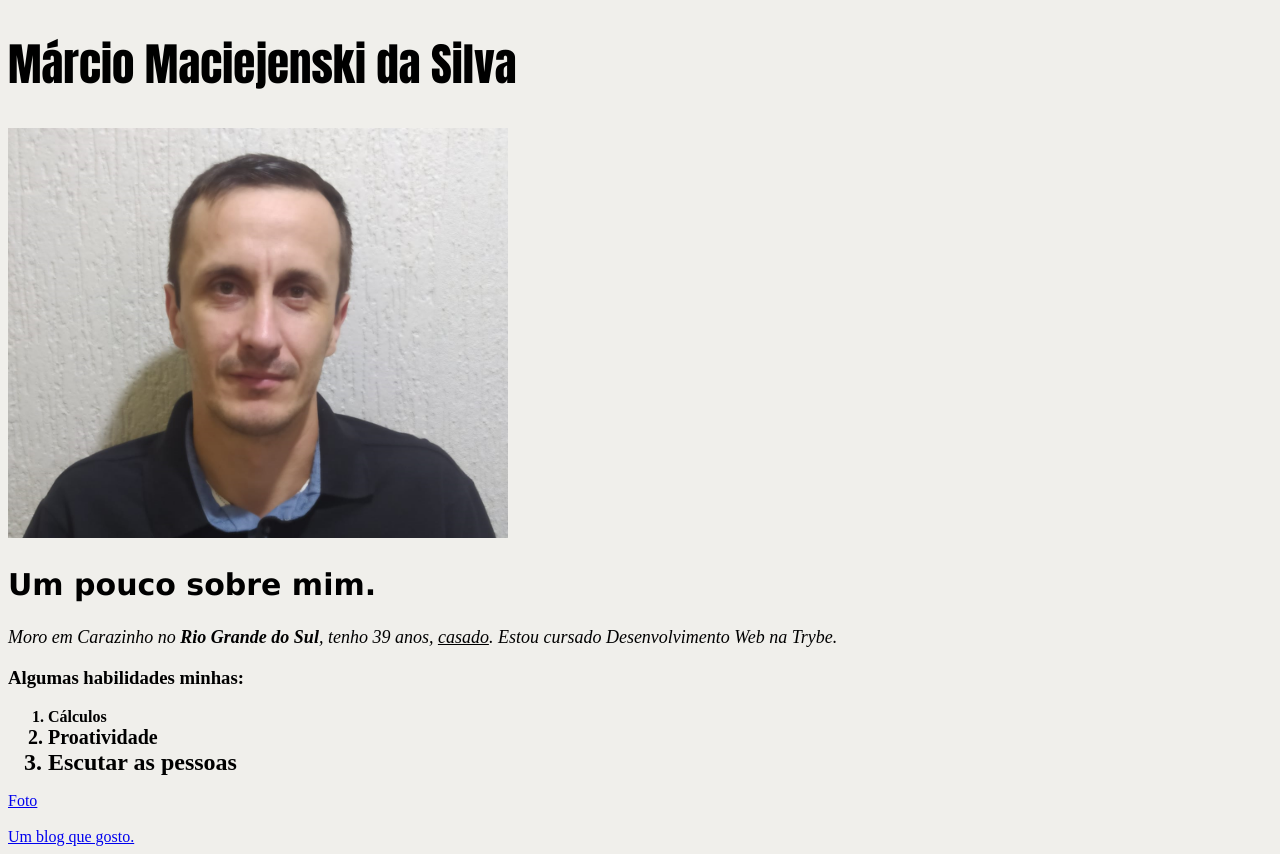
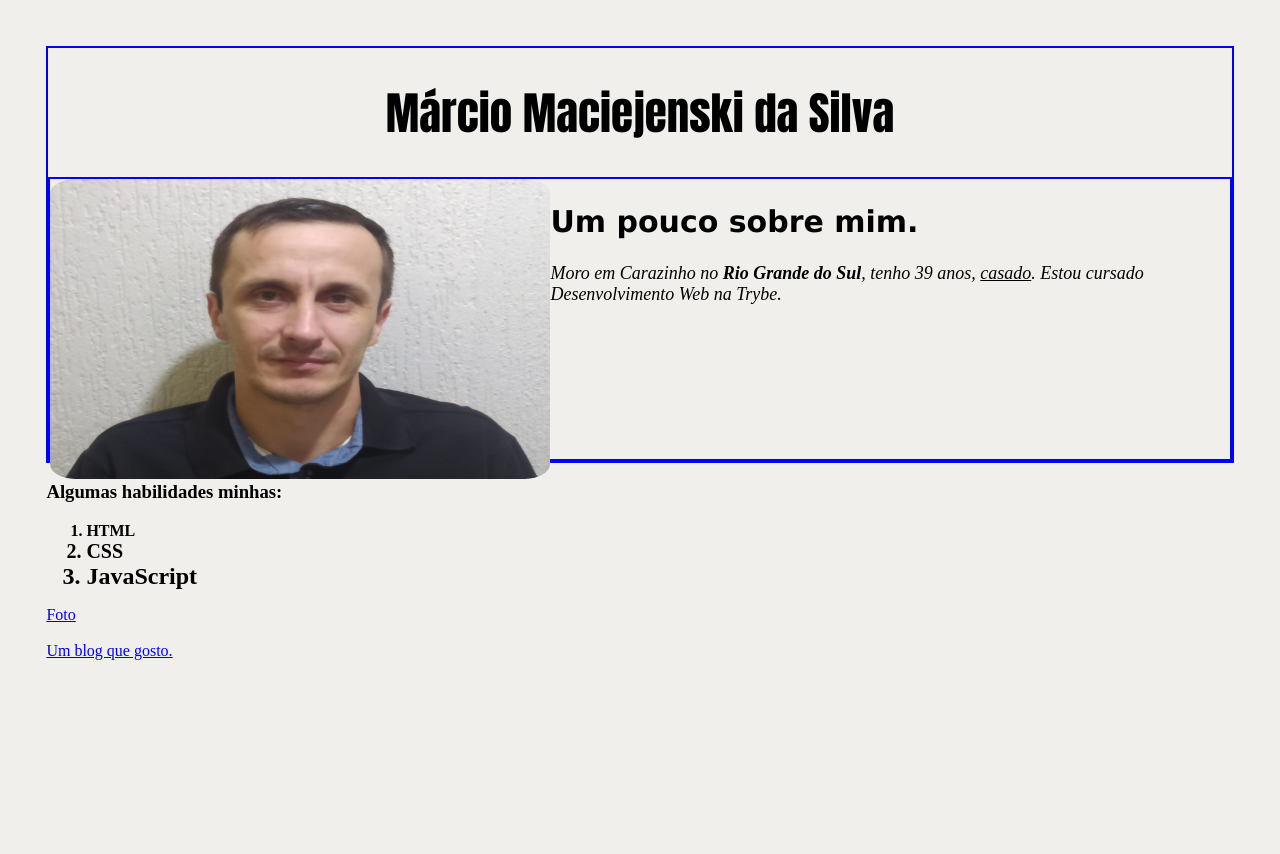
Before and after one commit to MarcioMaciejenski/MarcioMaciejenski.github.io, a plain HTML site: page index.html in a window 1280 px wide. After the commit the page ends 800 px from the top, so only its background shows below. Drawn offline with Linux system fonts and the light colour scheme.

Commit message:
Criado div's para foto e texto ficarem lado a lado, centralizado nome

```diff
--- a/index.html
+++ b/index.html
@@ -10,18 +10,22 @@
 </head>
 
 <body>
+    <div>
         <h1>Márcio Maciejenski da Silva</h1>
+        <div class="div-imagem">
             <img id="foto" src="./IMG-20211220-WA0016.png" alt="Uma foto atualizada de Márcio Maciejenski da Silva"
                 width="500px">
             <h2>Um pouco sobre mim.</h2>
-    <p>Moro em Carazinho no <strong>Rio Grande do Sul</strong>, tenho 39 anos, <u> casado</u>. Estou cursado Desenvolvimento Web na Trybe.
+            <p>Moro em Carazinho no <strong>Rio Grande do Sul</strong>, tenho 39 anos, <u> casado</u>. Estou cursado
+                Desenvolvimento Web na Trybe.
             </p>
-
+        </div>
+    </div>
     <h3>Algumas habilidades minhas:</h3>
     <ol><strong>
-                <li class="habilidade1">Cálculos</li>
-                <li class="habilidade2">Proatividade</li>
-                <li class="habilidade3">Escutar as pessoas</li>
+            <li class="habilidade1">HTML</li>
+            <li class="habilidade2">CSS</li>
+            <li class="habilidade3">JavaScript</li>
         </strong>
     </ol>
 
--- a/style.css
+++ b/style.css
@@ -1,7 +1,13 @@
+body {
+    background-color: #F0EFEB;
+    padding: 3%;
+}
+
 h1 {
     font-family: Impact, Haettenschweiler, 'Arial Narrow Bold', sans-serif;
     font-style: initials;
     font-size: 45px;
+    text-align: center;
 }
 
 h2{
@@ -14,10 +20,6 @@ p {
     font-size: 18px;
 }
 
-body {
-    background-color: #F0EFEB;
-}
-
 .habilidade1 {
     font-size: 16px;
 }
@@ -28,3 +30,18 @@ body {
  .habilidade3 {
      font-size: 24px;
  }
+
+ div {
+     border: 2px solid blue;
+ }
+
+ #foto {
+     float: left;
+     height: 300px;
+     border-radius: 5%;
+ }
+
+ .div-imagem {
+     height: 280px;
+
+ }
```
Lines whose indentation alone changed are shown as unchanged.
